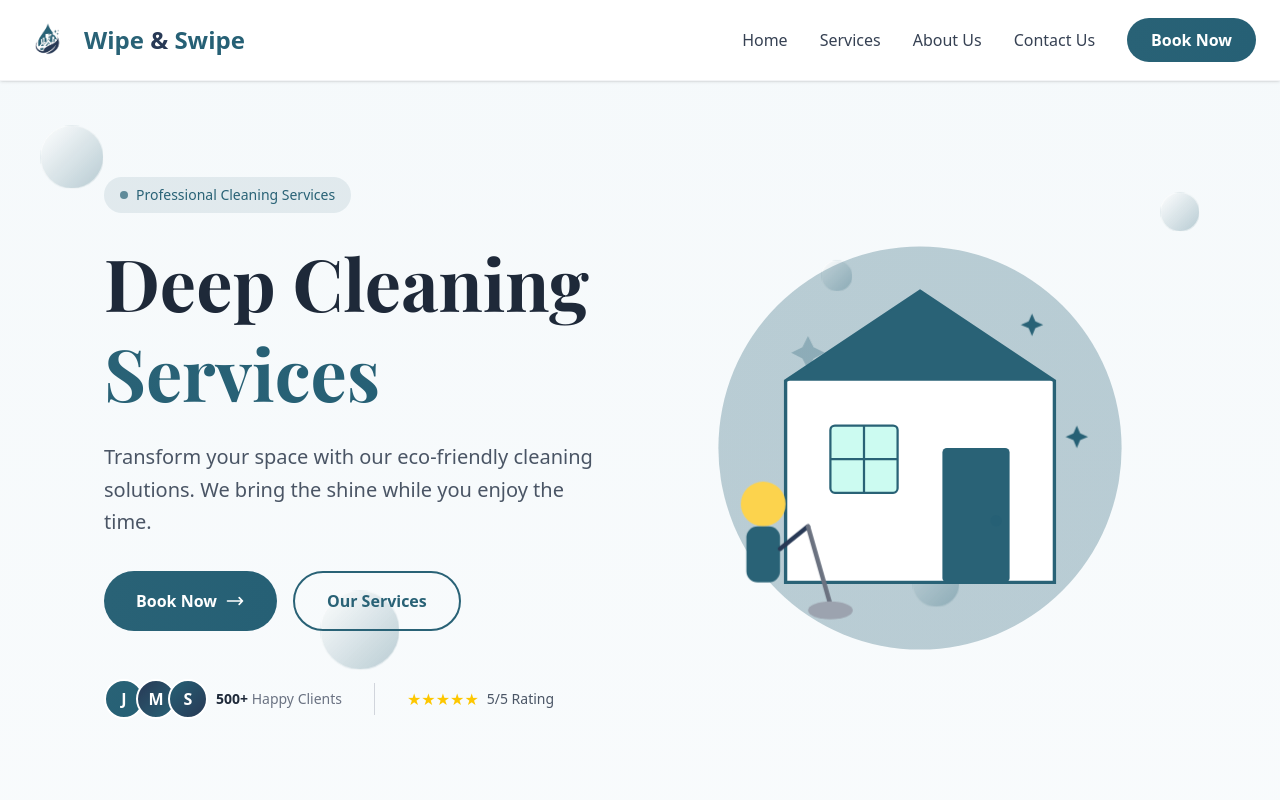
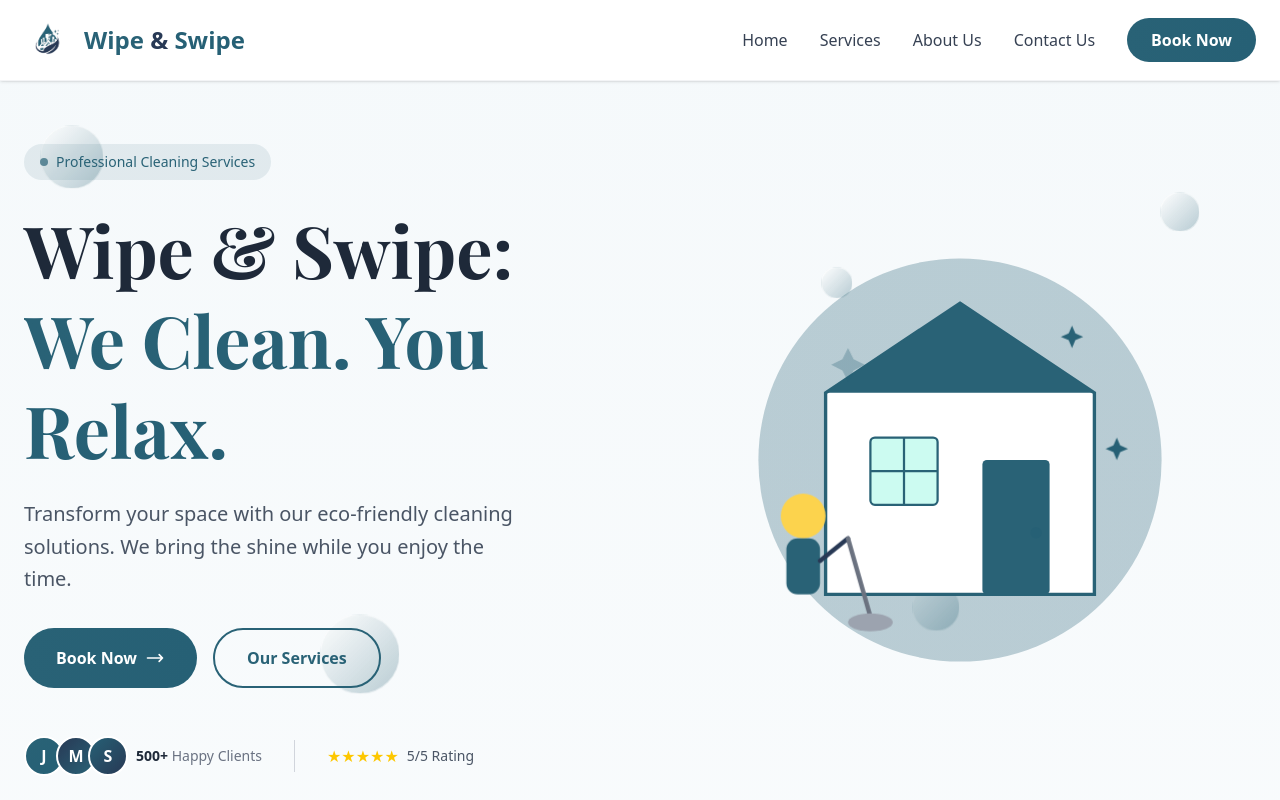
Before and after one commit to sheyneee/wipe-and-swipe, a Next.js app: page / in a window 1280 px wide. Shown: the top 800 px of the page. Built offline with nearby package versions, Linux system fonts and the light colour scheme; a web font is replaced by a local one.

Commit message:
change tagline

```diff
--- a/components/home/Hero.tsx
+++ b/components/home/Hero.tsx
@@ -14,10 +14,10 @@ export default function Hero() {
           </div>
 
           <h1 className="font-display text-5xl md:text-6xl lg:text-7xl font-bold text-gray-800 leading-tight mb-6">
-            Deep Cleaning
+            Wipe & Swipe:
             <br />
             <span className="text-transparent bg-clip-text bg-gradient-to-r from-brand-primary to-brand-accent">
-              Services
+                We Clean. You Relax.
             </span>
           </h1>
 
```
